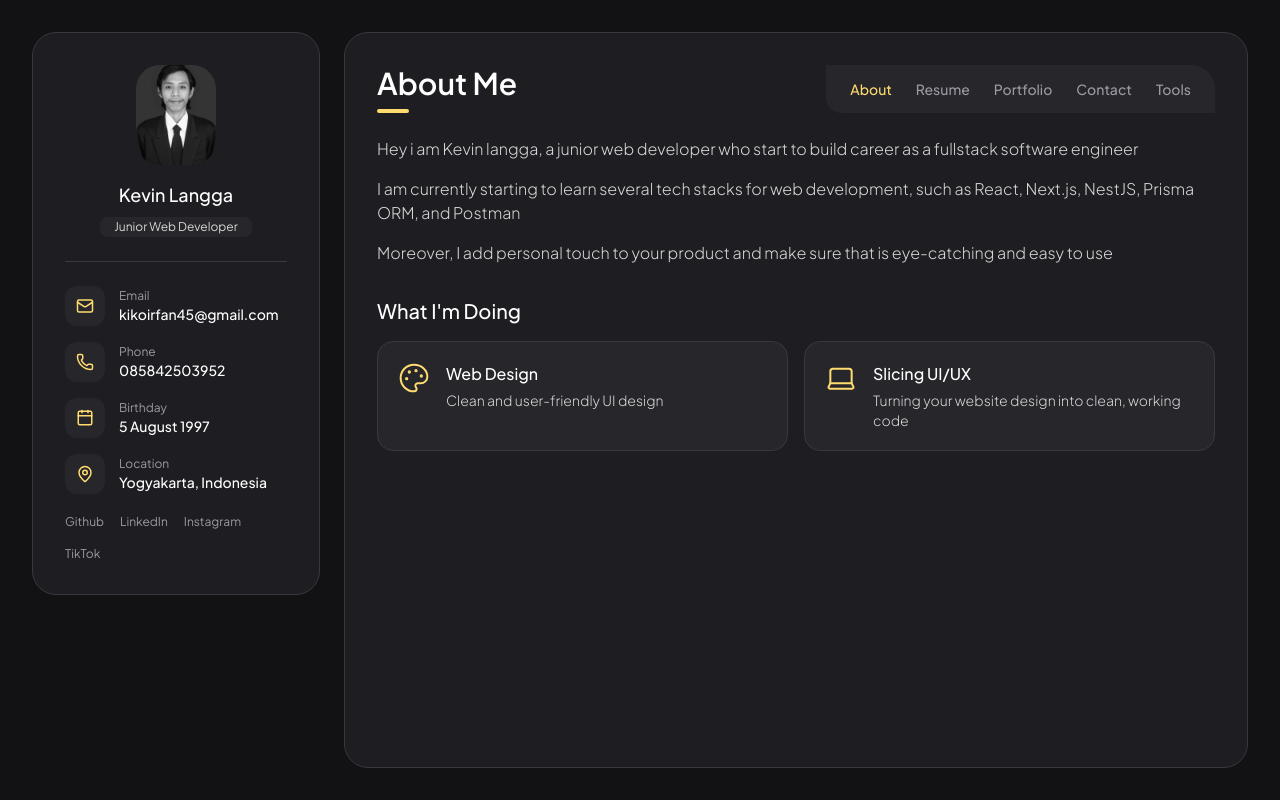
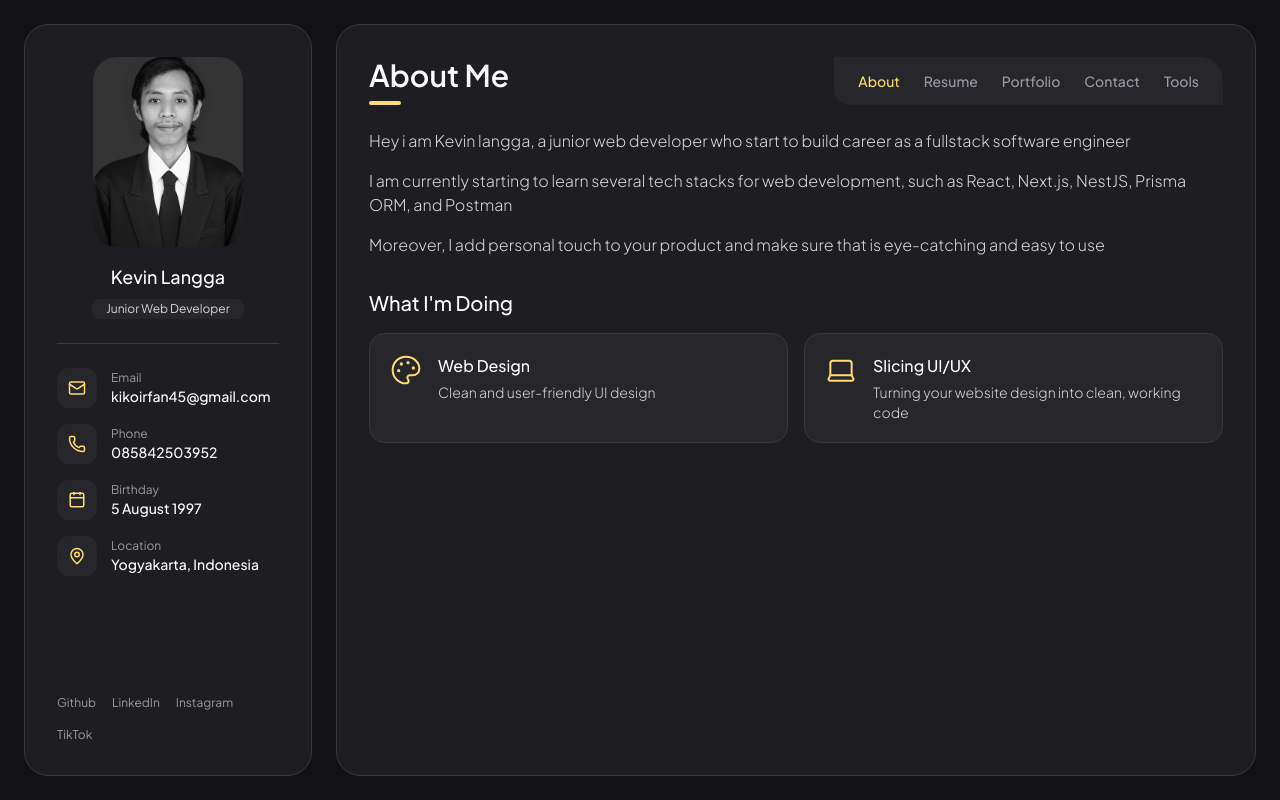
Before and after one commit to Kevin12er/PortoNext, a Next.js app: page / in a window 1280 px wide. Built offline with nearby package versions, Linux system fonts and the light colour scheme.

Commit message:
fix: minor fix sidebar

```diff
--- a/src/app/page.tsx
+++ b/src/app/page.tsx
@@ -8,7 +8,7 @@ import Contact from "@/components/sections/contact";
 
 export default function Home() {
   return (
-    <div className="mx-auto flex min-h-screen max-w-7xl flex-col gap-6 p-4 md:flex-row md:items-start md:p-8">
+    <div className="mx-auto flex min-h-screen max-w-[1400px] flex-col gap-6 p-4 md:flex-row md:items-stretch md:p-6">
       <Sidebar />
       <main className="min-h-[calc(100vh-4rem)] flex-1 rounded-3xl border border-line bg-card p-5 md:p-8">
         <MainPanel
--- a/src/components/layout/sidebar.tsx
+++ b/src/components/layout/sidebar.tsx
@@ -12,13 +12,13 @@ export default function Sidebar() {
   const socials = profile.socials.filter((s) => s.href.startsWith("http"));
 
   return (
-    <aside className="rounded-3xl border border-line bg-card p-5 md:sticky md:top-8 md:w-72 md:shrink-0 md:p-8">
+    <aside className="rounded-3xl border border-line bg-card p-5 md:sticky md:top-8 md:flex md:min-h-full md:w-72 md:shrink-0 md:flex-col md:p-8">
       <div className="flex items-center gap-4 md:flex-col md:text-center">
         <Avatar
           src="/images/profil.jpeg"
           alt="Foto Kevin Langga"
-          width={80}
-          height={100}
+          width={150}
+          height={190}
         />
         <div className="flex-1 md:flex-none">
           <h1 className="mb-1 text-lg font-medium">{profile.name}</h1>
@@ -55,7 +55,7 @@ export default function Sidebar() {
         </ul>
       </div>
       {socials.length > 0 && (
-        <div className="mt-5 flex flex-wrap gap-4 text-xs text-dim">
+        <div className="mt-auto pt-8 flex flex-wrap gap-4 text-xs text-dim">
           {socials.map((s) => (
             <a
               key={s.name}
```
